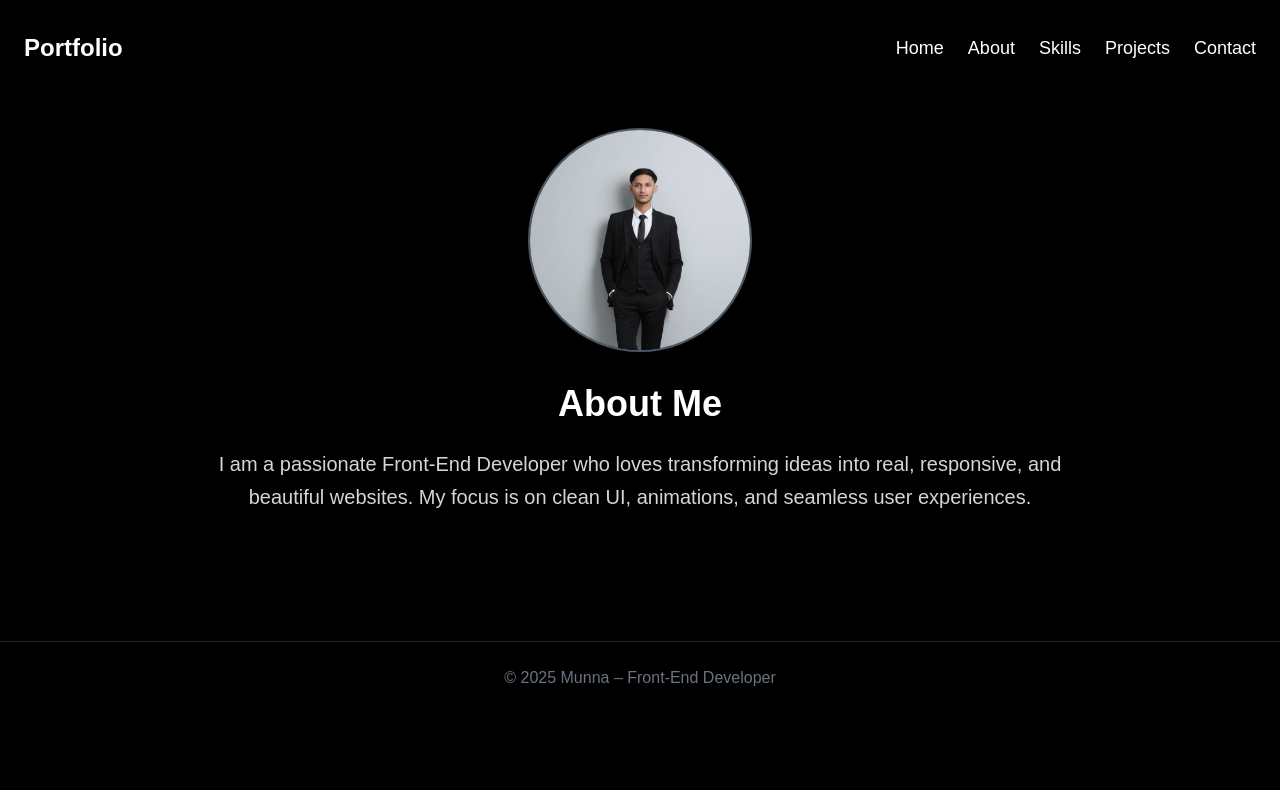
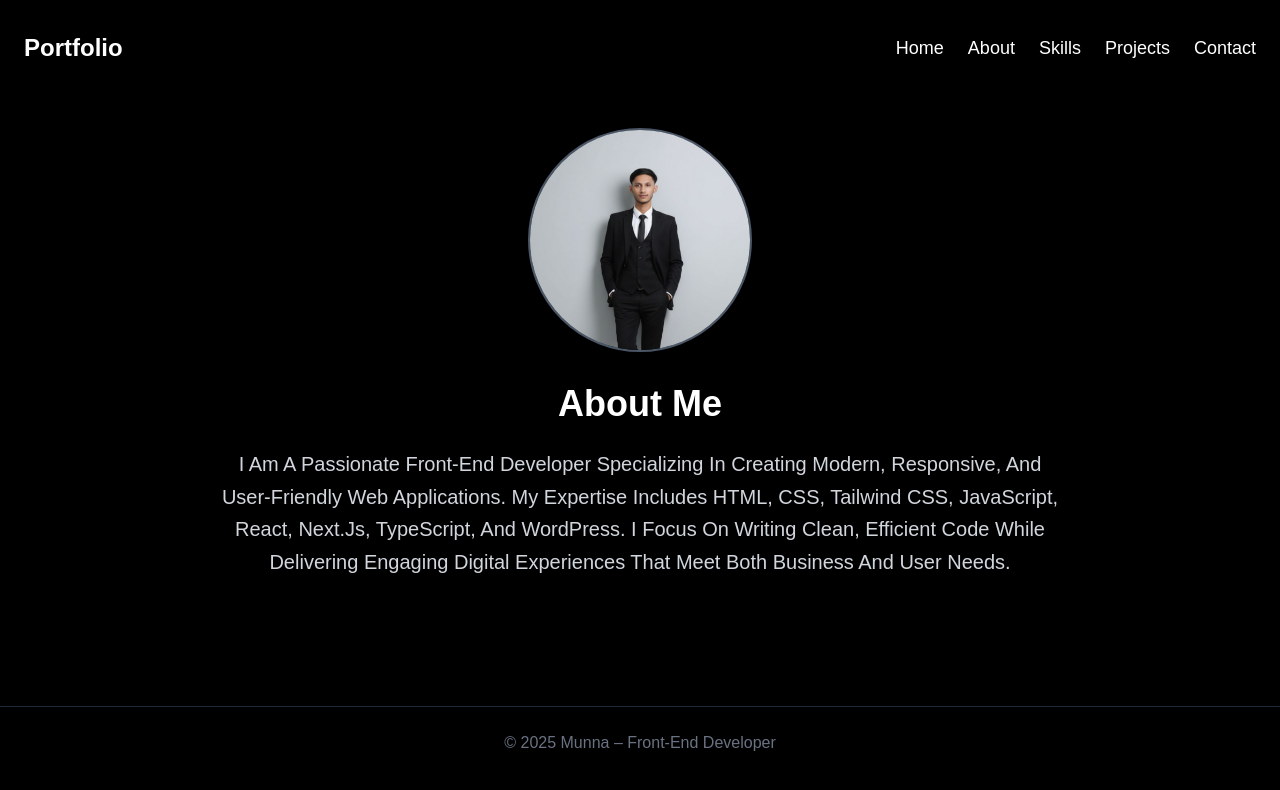
Before and after one commit to habiburrahman56/my-portfolio, a Next.js app: page /about in a window 1280 px wide. Shown: the top 790 px of the page. Built offline with nearby package versions, Linux system fonts and the light colour scheme.

Commit message:
update page.js and Navbar.jsx

```diff
--- a/src/app/about/page.js
+++ b/src/app/about/page.js
@@ -16,10 +16,12 @@ export default function About() {
 
         <h2 className="text-3xl sm:text-4xl font-semibold mb-6">About Me</h2>
 
-        <p className="text-gray-300 text-base sm:text-lg md:text-xl leading-relaxed">
-          I am a passionate Front-End Developer who loves transforming ideas
-          into real, responsive, and beautiful websites. My focus is on clean
-          UI, animations, and seamless user experiences.
+        <p className="text-gray-300 text-base sm:text-lg md:text-xl leading-relaxed capitalize">
+          I am a passionate Front-End Developer specializing in creating modern,
+          responsive, and user-friendly web applications. My expertise includes
+          HTML, CSS, Tailwind CSS, JavaScript, React, Next.js, TypeScript, and
+          WordPress. I focus on writing clean, efficient code while delivering
+          engaging digital experiences that meet both business and user needs.
         </p>
       </section>
 
```
